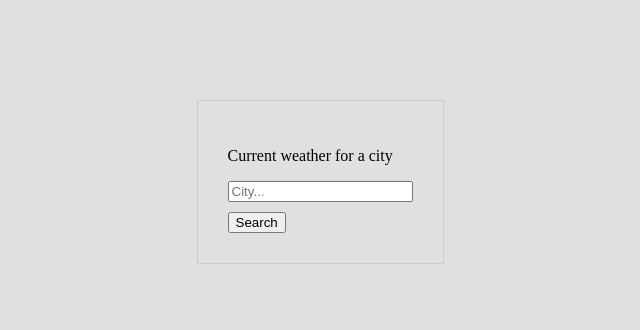
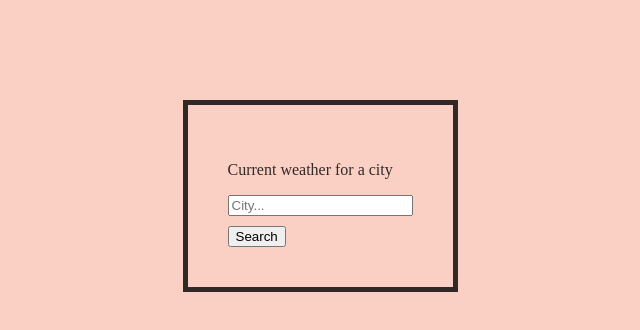
Before and after one commit to klaudia021/WeatherAPIPlayground, a website: page public/index.html in a window 1280 px wide. Shown: the whole page, without its empty margins (320-960 px from the left). Drawn offline with Linux system fonts and the light colour scheme.

Commit message:
minor styling changes

```diff
--- a/public/index.css
+++ b/public/index.css
@@ -4,20 +4,26 @@ body {
     align-items: center;
     justify-content: center;
     margin: 0;
-    background-color: #e0e0e0;;
+    background-color: #fad0c4;
 }
 .search-container {
-    border: 1px solid #ccc;
-    padding: 30px;
+    border: 5px solid #322927;
+    padding: 40px;
     margin: 100px 20px;
+    color: #322927;
 }
-
 
 .button-container {
     margin-top: 10px;
 }
 
 #city-name {
+    font-size: 30px;
+    font-weight: bold;
+    color: #322927;
+}
+
+#data-container {
     font-size: 20px;
-    font-weight: bold;
+    color: #322927;
 }
```
